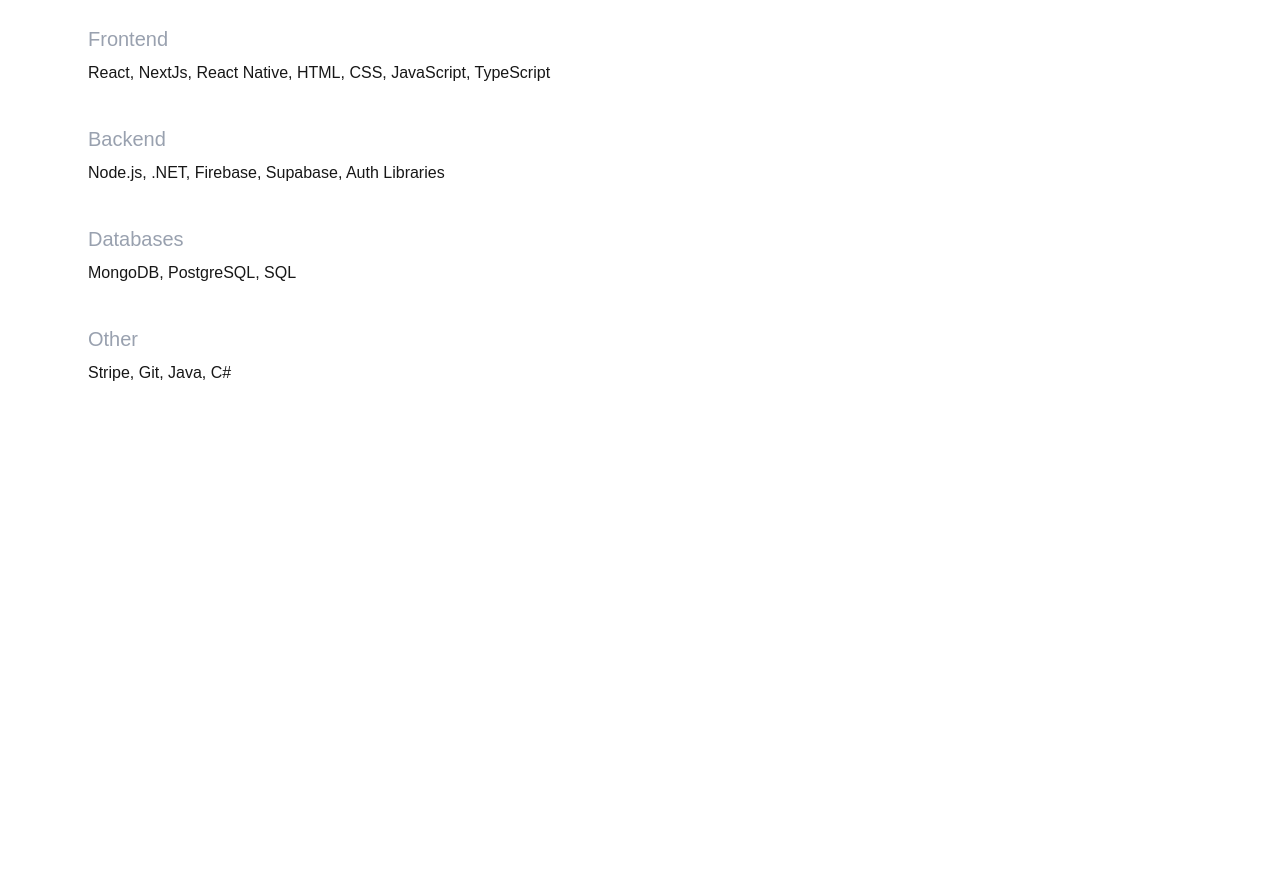
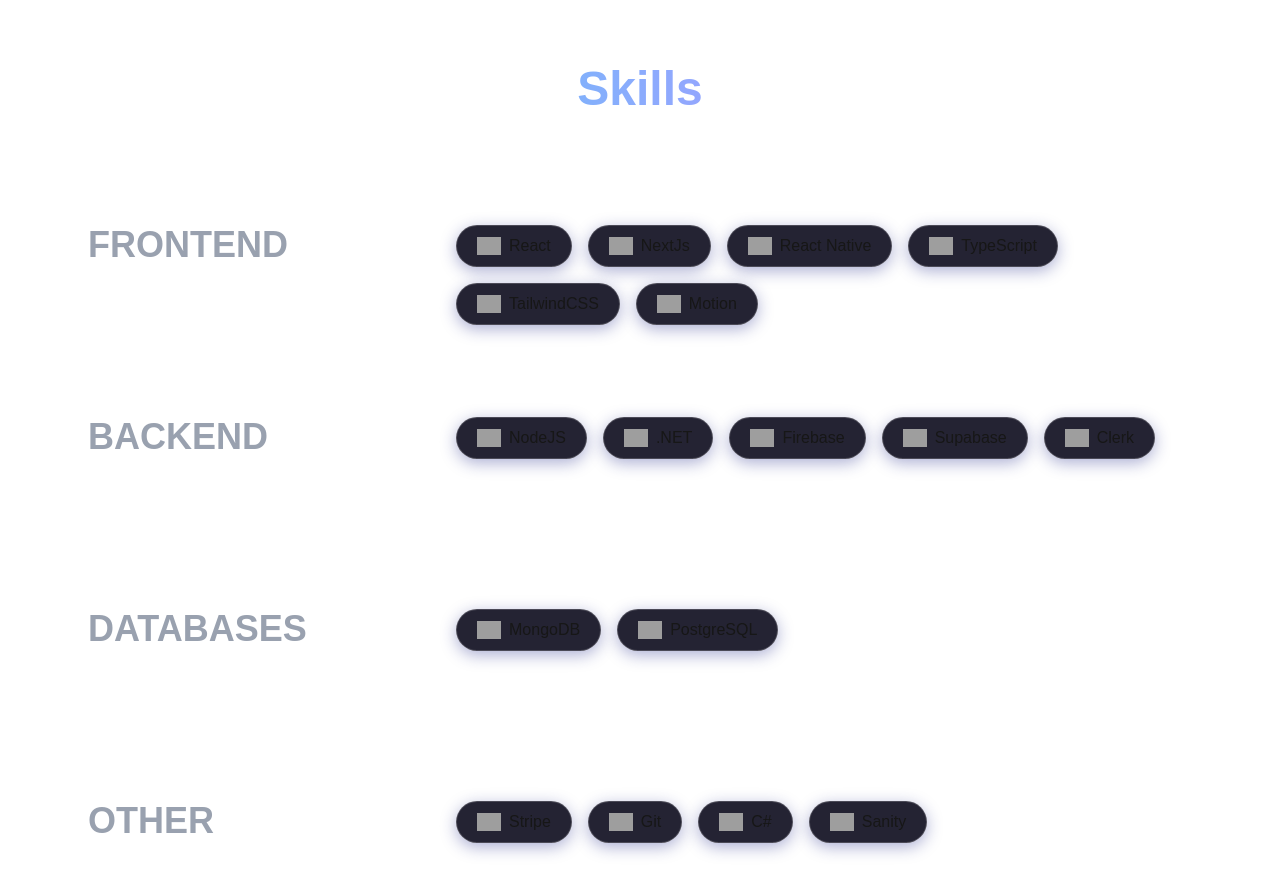
Before and after one commit to MonwarK/monwar-portfolio-2025, a Next.js app: page / in a window 1280 px wide. Shown: the part 1380-2274 px from the top of the page. Before the commit the page ends 1885 px from the top, so only its background shows below. Built offline with nearby package versions, Linux system fonts and the light colour scheme; grey boxes are pictures that could not be loaded.

Commit message:
skills section revamped

```diff
--- a/src/app/globals.css
+++ b/src/app/globals.css
@@ -30,6 +30,5 @@
   box-shadow: 0 4px 16px 0 rgba(31, 38, 135, 0.37);
   backdrop-filter: blur(20px);
   -webkit-backdrop-filter: blur(20px);
-  border-radius: 10px;
   border: 1px solid rgba(255, 255, 255, 0.18);
 }
--- a/src/app/page.tsx
+++ b/src/app/page.tsx
@@ -4,6 +4,7 @@
 import Particles from "@/components/Particles";
 import About from "@/components/sections/About";
 import Introduction from "@/components/sections/Introduction";
+import Skills from "@/components/sections/Skills";
 
 export default function Home() {
   return (
@@ -19,6 +20,9 @@
 
       {/* About Me */}
       <About />
+
+      {/* Skills */}
+      <Skills />
     </div>
   );
 }
--- a/src/components/sections/About.tsx
+++ b/src/components/sections/About.tsx
@@ -2,29 +2,10 @@
 import { containerVariants, itemVariants } from "../animations/motionVariants";
 import { motion } from "framer-motion";
 
-const skills = [
-  {
-    name: "Frontend",
-    skills: "React, NextJs, React Native, HTML, CSS, JavaScript, TypeScript",
-  },
-  {
-    name: "Backend",
-    skills: "Node.js, .NET, Firebase, Supabase, Auth Libraries",
-  },
-  {
-    name: "Databases",
-    skills: "MongoDB, PostgreSQL, SQL",
-  },
-  {
-    name: "Other",
-    skills: "Stripe, Git, Java, C#",
-  },
-];
-
 export default function About() {
   return (
     <motion.section
-      className="min-h-screen py-20 relative z-10"
+      className="py-20 relative z-10"
       variants={containerVariants}
       initial="hidden"
       whileInView="visible"
@@ -64,27 +45,6 @@
               </p>
             </div>
           </motion.div>
-
-          <motion.div variants={itemVariants}>
-            <h3 className="text-2xl font-bold mb-6 text-cyan-400">Skills</h3>
-            <div className="space-y-4">
-              {skills.map((skill, index) => (
-                <motion.div
-                  key={skill.name}
-                  className="relative"
-                  initial={{ opacity: 0, y: 50 }}
-                  whileInView={{ opacity: 1, y: 0 }}
-                  viewport={{ once: false }}
-                  transition={{ delay: index * 0.1 }}
-                >
-                  <div className="mb-10">
-                    <h4 className="text-gray-400 text-xl mb-2">{skill.name}</h4>
-                    <p>{skill.skills}</p>
-                  </div>
-                </motion.div>
-              ))}
-            </div>
-          </motion.div>
         </div>
       </div>
     </motion.section>
--- /dev/null
+++ b/src/components/sections/Skills.tsx
@@ -0,0 +1,139 @@
+import React from "react";
+import { containerVariants, itemVariants } from "../animations/motionVariants";
+import { motion } from "framer-motion";
+
+const skills = [
+  {
+    name: "Frontend",
+    skills: [
+      {
+        name: "React",
+        icon: "https://cdn.simpleicons.org/react",
+      },
+      {
+        name: "NextJs",
+        icon: "https://cdn.simpleicons.org/nextdotjs/white",
+      },
+      {
+        name: "React Native",
+        icon: "https://cdn.simpleicons.org/react/blue",
+      },
+      {
+        name: "TypeScript",
+        icon: "https://cdn.simpleicons.org/typescript",
+      },
+      {
+        name: "TailwindCSS",
+        icon: "https://cdn.simpleicons.org/tailwindcss",
+      },
+      {
+        name: "Motion",
+        icon: "https://cdn.simpleicons.org/framer",
+      },
+    ],
+  },
+  {
+    name: "Backend",
+    skills: [
+      {
+        name: "NodeJS",
+        icon: "https://cdn.simpleicons.org/nodedotjs",
+      },
+      {
+        name: ".NET",
+        icon: "https://cdn.simpleicons.org/dotnet",
+      },
+      {
+        name: "Firebase",
+        icon: "https://cdn.simpleicons.org/firebase",
+      },
+      {
+        name: "Supabase",
+        icon: "https://cdn.simpleicons.org/supabase",
+      },
+      {
+        name: "Clerk",
+        icon: "https://cdn.simpleicons.org/clerk",
+      },
+    ],
+  },
+  {
+    name: "Databases",
+    skills: [
+      {
+        name: "MongoDB",
+        icon: "https://cdn.simpleicons.org/mongodb",
+      },
+      {
+        name: "PostgreSQL",
+        icon: "https://cdn.simpleicons.org/postgresql",
+      },
+    ],
+  },
+  {
+    name: "Other",
+    skills: [
+      {
+        name: "Stripe",
+        icon: "https://cdn.simpleicons.org/stripe",
+      },
+      {
+        name: "Git",
+        icon: "https://cdn.simpleicons.org/git",
+      },
+      {
+        name: "C#",
+        icon: "https://cdn.simpleicons.org/c",
+      },
+      {
+        name: "Sanity",
+        icon: "https://cdn.simpleicons.org/sanity",
+      },
+    ],
+  },
+];
+
+export default function Skills() {
+  return (
+    <motion.section
+      className="min-h-screen py-20 relative z-10"
+      variants={containerVariants}
+      initial="hidden"
+      whileInView="visible"
+      viewport={{ once: false, amount: 0.3 }}
+    >
+      <div className="max-w-6xl mx-auto px-6">
+        <motion.h2
+          className="text-5xl font-bold text-center mb-28 bg-gradient-to-r from-cyan-400 to-purple-400 bg-clip-text text-transparent"
+          variants={itemVariants}
+        >
+          Skills
+        </motion.h2>
+        <div>
+          {skills.map((skill, index) => (
+            <div className="h-48 grid grid-cols-3">
+              <div>
+                <h4 className="text-4xl font-bold uppercase text-gray-400">
+                  {skill.name}
+                </h4>
+              </div>
+              <div className="relative col-span-2">
+                <motion.div
+                  className="flex flex-wrap gap-4"
+                  variants={itemVariants}
+                >
+                  {skill.skills.map((skill) => (
+                    <motion.div className="flex items-center bg-blur rounded-full py-2 px-5 gap-2 cursor-pointer hover:scale-110 delay-100 transition">
+                      <img className="w-6" src={skill.icon} alt={skill.name} />
+                      <p>{skill.name}</p>
+                    </motion.div>
+                  ))}
+                </motion.div>
+              </div>
+            </div>
+          ))}
+        </div>
+      </div>
+    </motion.section>
+  );
+}
```
